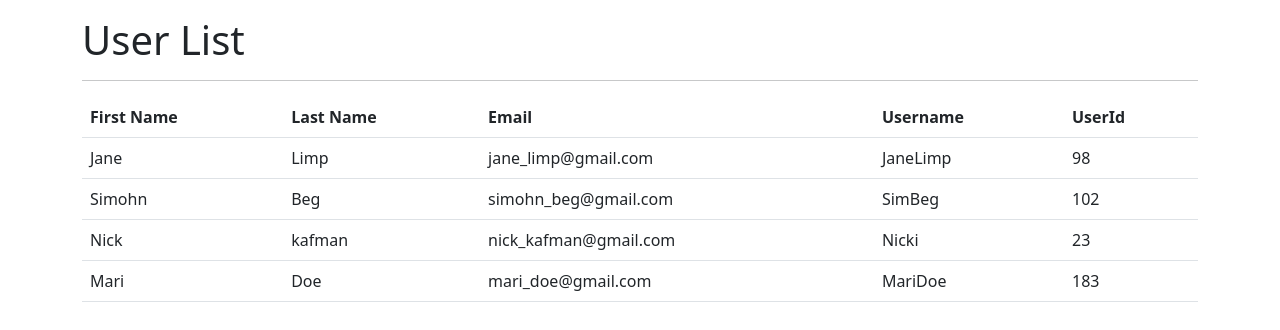
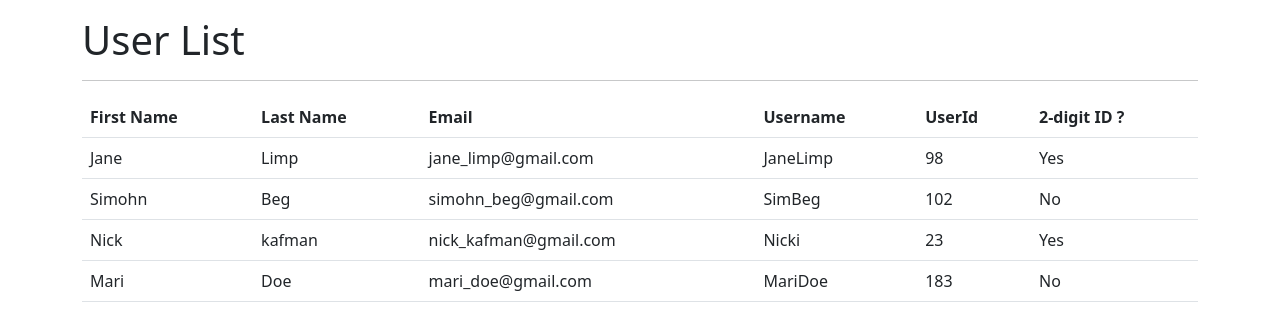
Before and after one commit to fh-kazemi84/simple-angular-project, an Angular app: page / in a window 1280 px wide. Shown: the top 330 px of the page. Built offline with nearby package versions, Linux system fonts and the light colour scheme.

Commit message:
Add a column in Table

```diff
--- a/src/app/user-list/user-list-bootstrap.component.html
+++ b/src/app/user-list/user-list-bootstrap.component.html
@@ -7,6 +7,7 @@
             <th>Email</th>
             <th>Username</th>
             <th>UserId</th>
+            <th>2-digit ID ?</th>
         </tr>
     </thead>
 
@@ -17,6 +18,13 @@
             <td>{{templateUserInfo.email}}</td>
             <td>{{templateUserInfo.username}}</td>
             <td>{{templateUserInfo.userId}}</td>
+            <td>
+                <div *ngIf="templateUserInfo.userId>0 &&
+                            templateUserInfo.userId<100;
+                            else myElseBlock">Yes
+                </div>
+                <ng-template #myElseBlock>No</ng-template>
+            </td>
         </tr>
     </tbody>
 
```
